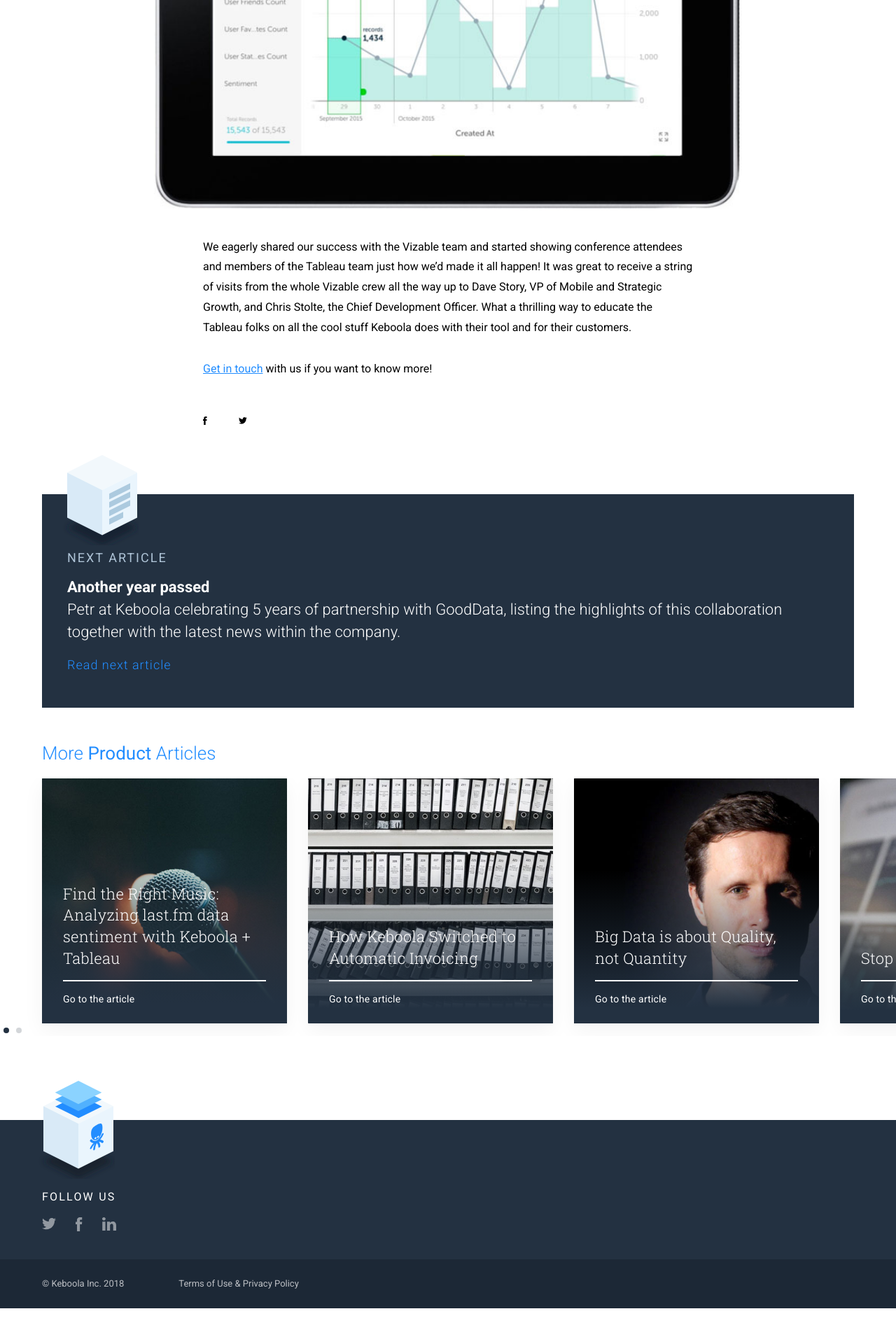
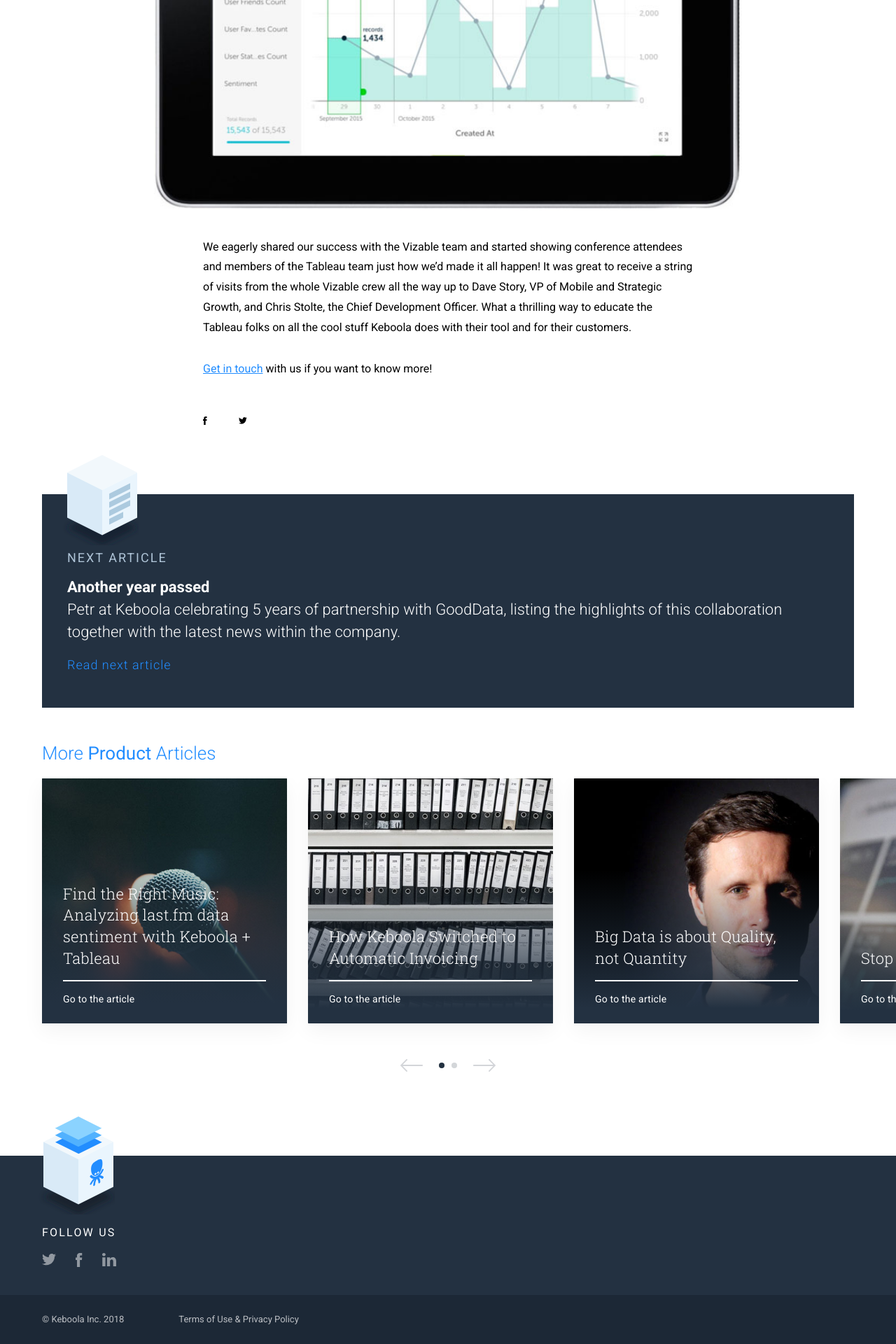
Before and after one commit to keboola/blog, a Jekyll site: the page built from _posts/2018-10-11-how-we-hacked-vizable.md, in a window 1280 px wide. Shown: the part 2182-4102 px from the top of the page at 70% size. Built offline with Jekyll 4.4.1, drawn with Linux system fonts in a browser that asks for light colours; nearby versions of some CDN libraries; before the commit the page ends 4051 px from its top, so only the background shows below that.

Commit message:
add og + edit pagination

```diff
--- a/_includes/head.html
+++ b/_includes/head.html
@@ -9,6 +9,8 @@
 	<meta name="description" content="Collection of blogs about our work on data projects, client stories as well as guest and partner posts.">
 	<meta name="author" content="r4ms3s.cz">
 	<meta name="viewport" content="width=device-width, minimum-scale=1, maximum-scale=1">
+
+	<meta property="og:image" content="https://blog.keboola.com/img/ogImg.png">
 
 	<link rel="shortcut icon" href="/favicon.ico">
 
--- a/_layouts/post.html
+++ b/_layouts/post.html
@@ -81,7 +81,11 @@
 				{% endif %}
 			{% endfor %}
 		</ul>
-		<ul class="most-recent-pages"></ul>
+		<div class="most-recent-pages-content">
+			<span class="btn-prevpage">prev</span>
+			<ul class="most-recent-pages"></ul>
+			<span class="btn-nextpage">next</span>
+		</div>
 	</div></div>
 {% endif %}
 {% include foot.html %}
```
Also changed, not shown: img/ogImg.png (added).
